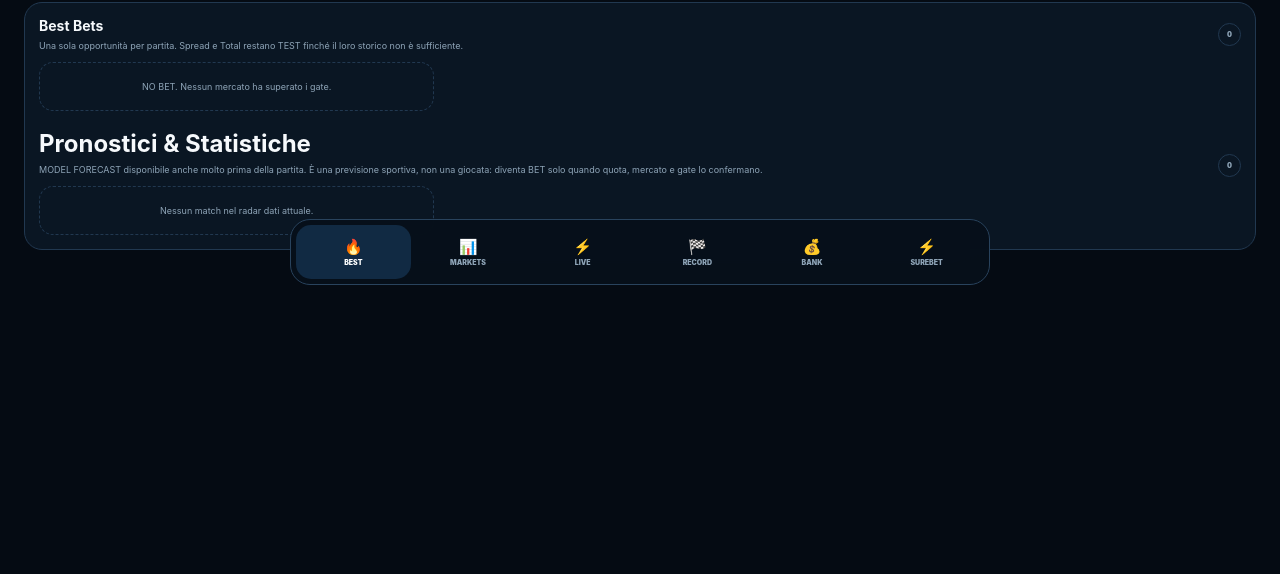
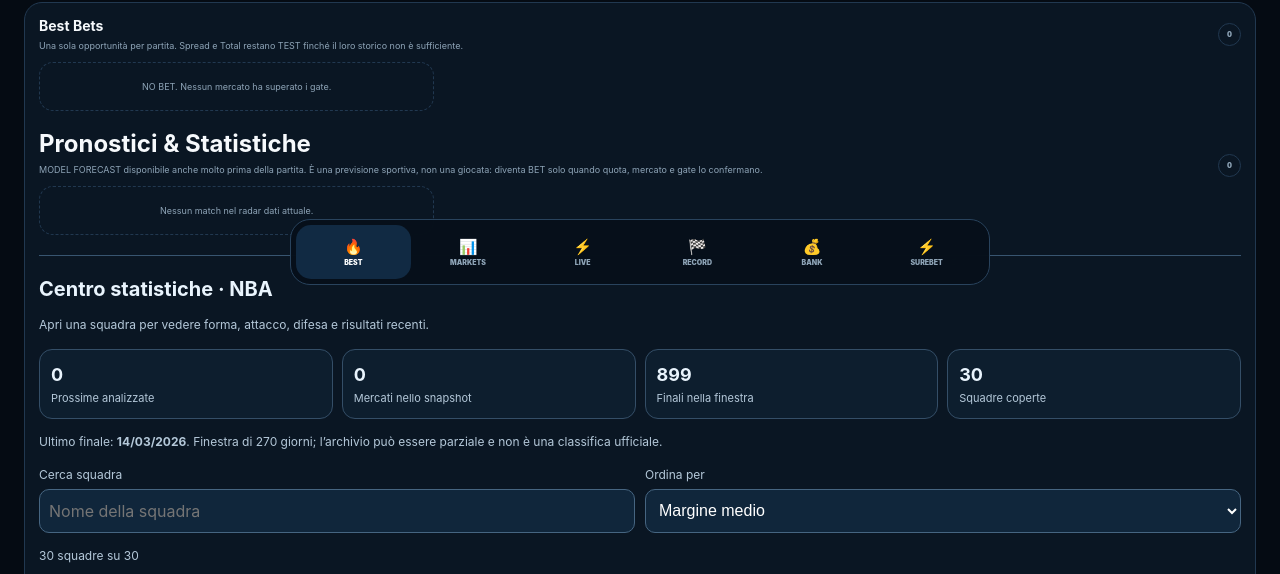
Before and after one commit to davidecravedi168-beep/Court-Edge-Pro, a website: page index.html in a window 1280 px wide. Shown: the part 508-1082 px from the top of the page. Before the commit the page ends 868 px from the top, so only its background shows below. Drawn offline with Linux system fonts and the light colour scheme.

Commit message:
feat: wire court league data center

```diff
--- a/index.html
+++ b/index.html
@@ -76,7 +76,7 @@ $('history').innerHTML=fr+br||'<div class="empty">Nessun pronostico chiuso ancor
 }
 function renderBank(){const b=Number($('bankroll').value)||0,u=(Number($('unitPct').value)||1)/100,h=D?.hero,stake=h?(h.locked_stake_units||h.stake_units||0):0;$('bankOut').textContent=new Intl.NumberFormat('it-IT',{style:'currency',currency:'EUR'}).format(b*u*stake)}
 function renderKpis(){$('kBest').textContent=D?.best_bets?.length||0;if($('kRadar'))$('kRadar').textContent=D?.radar?.length||0;$('kMarkets').textContent=D?.markets?.length||0;$('kLive').textContent=D?.live?.length||0;$('kClosed').textContent=D?.forecast_stats?.closed||0;$('kROI').textContent=Number.isFinite(D?.forecast_stats?.brier)?D.forecast_stats.brier.toFixed(3):'—';$('kInjury').textContent=D?.meta?.injury_health||'—';$('kHealth').textContent=D?.model_health?.status||D?.forecast_stats?.status||'LEARNING';$('kUpdated').textContent=ageText(D?.meta?.updated_at)}
-function render(){renderHero();renderBets();renderForecast();renderMarkets();renderLive();renderTrack();renderBank();renderKpis()}
+function render(){renderHero();renderBets();renderForecast();renderMarkets();renderLive();renderTrack();renderBank();renderKpis();window.CourtDataCenter?.refresh()}
 async function load(){const file=L==='NBA'?'data/nba-v4-board.json':'data/euroleague-v4-board.json';$('sync').textContent='SYNC…';try{const r=await fetch(`${file}?t=${Date.now()}`,{cache:'no-store'});if(!r.ok)throw new Error(`HTTP ${r.status}`);D=await r.json();$('dot').classList.remove('off');$('sync').textContent=`BOARD ${ageText(D?.meta?.updated_at)}`;render()}catch(e){D=null;$('dot').classList.add('off');$('sync').textContent='NO BOARD';render()}}
 load();setInterval(()=>{if(!document.hidden)load()},60000);
 </script>
@@ -85,5 +85,6 @@ load();setInterval(()=>{if(!document.hidden)load()},60000);
 <script src="quant-math-v5.js?v=5.0"></script>
 <script src="quant-desk-v5.js?v=5.0"></script>
 <script src="court-quality-governance-v6.js?v=6.0"></script>
+<script src="court-data-center-v10.js?v=10.1"></script>
 </body>
 </html>
```
